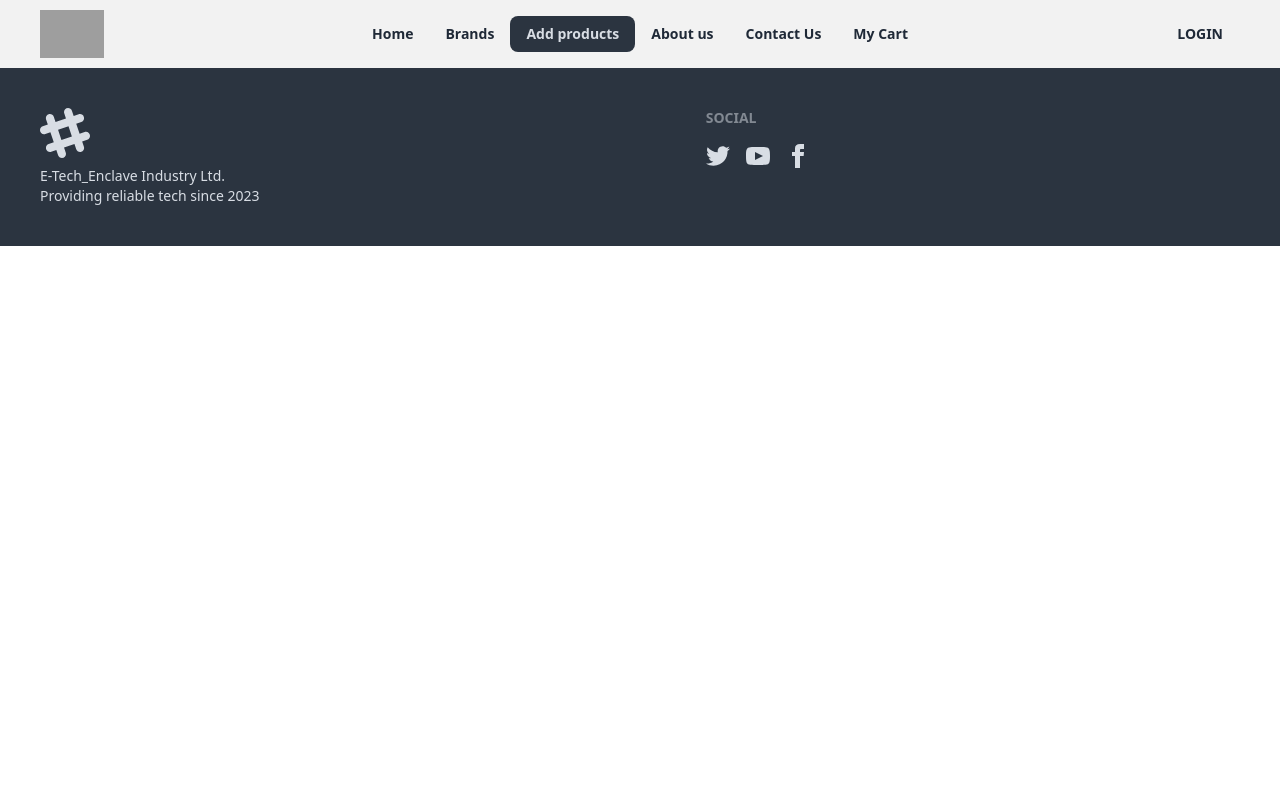
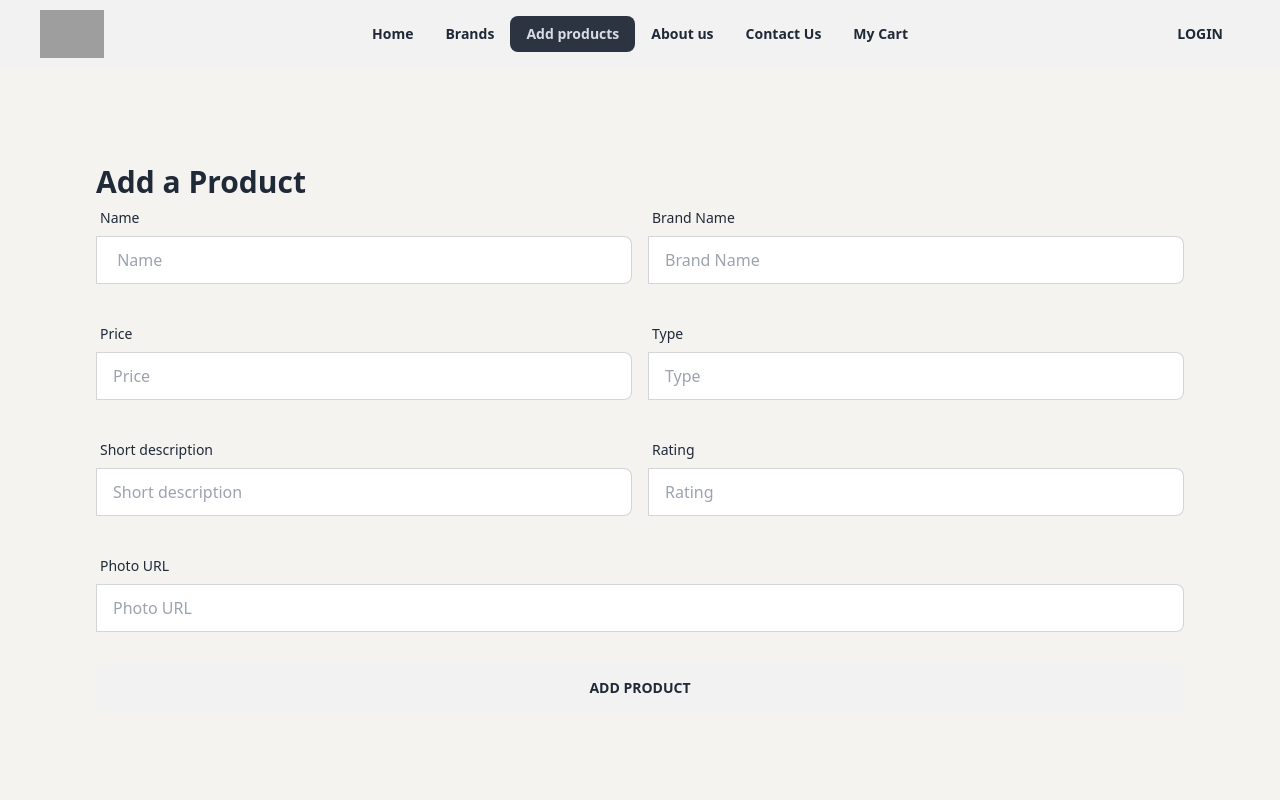
Before and after one commit to seyam14/Brand-Shop-ClientSide, a React (Vite) app: page /addproducts in a window 1280 px wide. Shown: the top 800 px of the page. Built offline with nearby package versions, Linux system fonts and the light colour scheme; grey boxes are pictures that could not be loaded.

Commit message:
add proudct page

```diff
--- a/package.json
+++ b/package.json
@@ -15,7 +15,8 @@
     "react": "^18.2.0",
     "react-dom": "^18.2.0",
     "react-router-dom": "^6.17.0",
-    "sort-by": "^1.2.0"
+    "sort-by": "^1.2.0",
+    "sweetalert2": "^11.7.32"
   },
   "devDependencies": {
     "@types/react": "^18.2.15",
--- a/src/Component/AddProducts/AddProducts.jsx
+++ b/src/Component/AddProducts/AddProducts.jsx
@@ -1,11 +1,130 @@
+import Swal from "sweetalert2";
 
 
 const AddProducts = () => {
+
+    const handleAddProduct = event => {
+        event.preventDefault();
+
+        const form = event.target;
+
+        const name = form.name.value;
+        const BrandName = form.BrandName.value;
+        const Price = form.Price.value;
+        const Type = form.Type.value;
+        const ShortDescription = form.ShortDescription.value;
+        const Rating = form.Rating.value;
+        const photo = form.photo.value;
+
+        const newProduct = { name, BrandName, Price, Type, ShortDescription, Rating, photo }
+
+        console.log(newProduct);
+
+         // send data to the server
+         fetch('', {
+            method: 'POST',
+            headers: {
+                'content-type': 'application/json'
+            },
+            body: JSON.stringify(newProduct)
+        })
+            .then(res => res.json())
+            .then(data => {
+                console.log(data);
+                if(data.insertedId){
+                    Swal.fire({
+                        title: 'Success!',
+                        text: 'Product Added Successfully',
+                        icon: 'success',
+                        confirmButtonText: 'Done'
+                      })
+                }
+            })
+
+    }
+
+
+
     return (
-        <div>
+        <div className="bg-[#F4F3F0] p-24">
+        <h2 className="text-3xl font-extrabold">Add a Product</h2>
 
-        </div>
-    );
+        <form onSubmit={handleAddProduct} >
+            {/*  name and BrandName  row */}
+            <div className="md:flex mb-8">
+                <div className="form-control md:w-1/2">
+                    <label className="label">
+                        <span className="label-text"> Name</span>
+                    </label>
+                    <label className="input-group">
+                        <input type="text" name="name" placeholder=" Name" className="input input-bordered w-full" />
+                    </label>
+                </div>
+                <div className="form-control md:w-1/2 ml-4">
+                    <label className="label">
+                        <span className="label-text">Brand Name</span>
+                    </label>
+                    <label className="input-group">
+                        <input type="text" name="BrandName" placeholder="Brand Name" className="input input-bordered w-full" />
+                    </label>
+                </div>
+            </div>
+            {/* form Price and Type row */}
+            <div className="md:flex mb-8">
+                <div className="form-control md:w-1/2">
+                    <label className="label">
+                        <span className="label-text">Price</span>
+                    </label>
+                    <label className="input-group">
+                        <input type="text" name="Price" placeholder="Price" className="input input-bordered w-full" />
+                    </label>
+                </div>
+                <div className="form-control md:w-1/2 ml-4">
+                    <label className="label">
+                        <span className="label-text">Type</span>
+                    </label>
+                    <label className="input-group">
+                        <input type="text" name="Type" placeholder="Type" className="input input-bordered w-full" />
+                    </label>
+                </div>
+            </div>
+            {/* form ShortDescription and Rating row */}
+            <div className="md:flex mb-8">
+                <div className="form-control md:w-1/2">
+                    <label className="label">
+                        <span className="label-text">Short description</span>
+                    </label>
+                    <label className="input-group">
+                        <input type="text" name="ShortDescription" placeholder="Short description" className="input input-bordered w-full" />
+                    </label>
+                </div>
+                <div className="form-control md:w-1/2 ml-4">
+                    <label className="label">
+                        <span className="label-text">Rating</span>
+                    </label>
+                    <label className="input-group">
+                        <input type="text" name="Rating" placeholder="Rating" className="input input-bordered w-full" />
+                    </label>
+                </div>
+            </div>
+            {/* form Photo url row */}
+            <div className="mb-8">
+                <div className="form-control w-full">
+                    <label className="label">
+                        <span className="label-text">Photo URL</span>
+                    </label>
+                    <label className="input-group">
+                        <input type="text" name="photo" placeholder="Photo URL" className="input input-bordered w-full" />
+                    </label>
+                </div>
+            </div>
+            {/* button */}
+            <input type="submit" value="Add Product" className="btn btn-block" />
+
+        </form>
+    </div>
+);
 };
 
+
 export default AddProducts;
```
Also changed, not shown: 1 other file (tests, documents, lock files or other folders).
